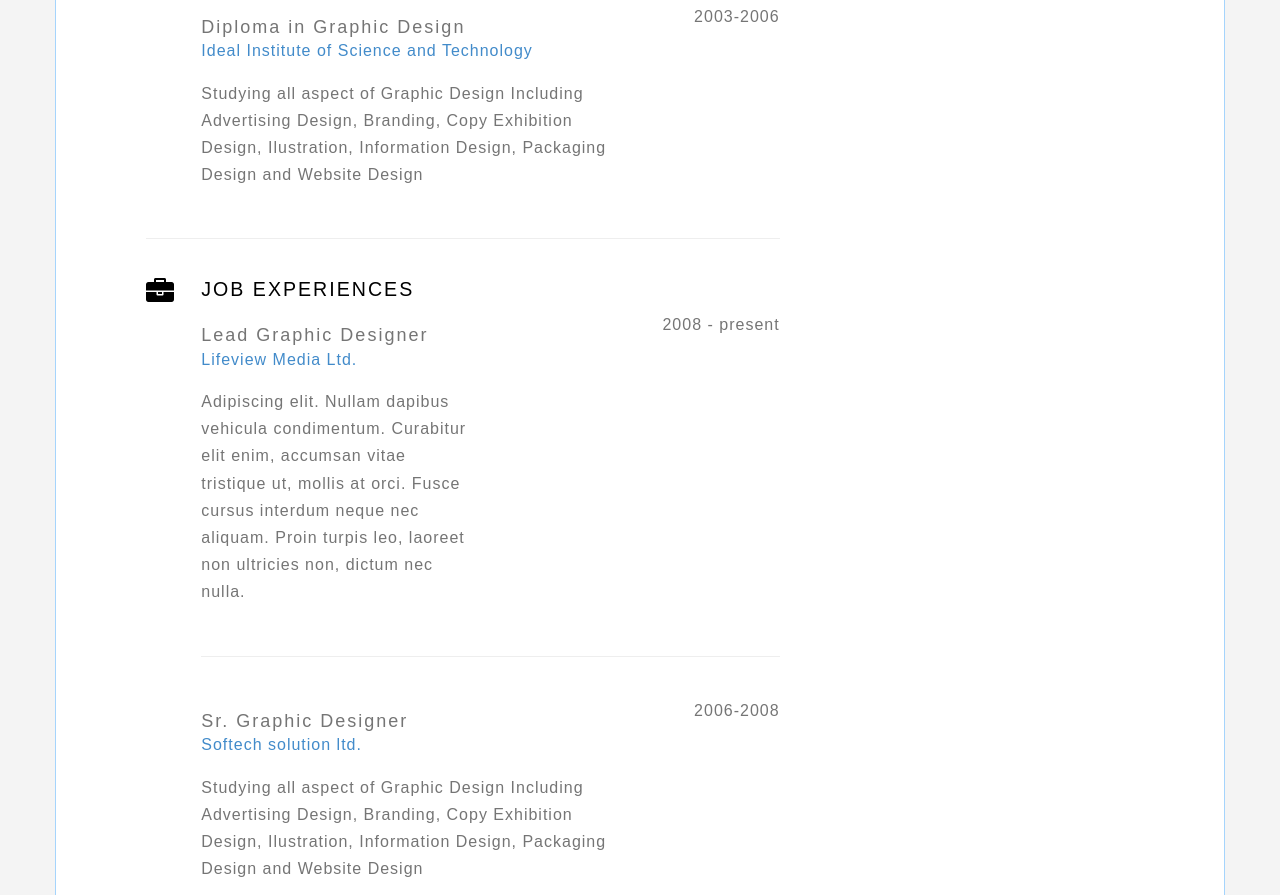
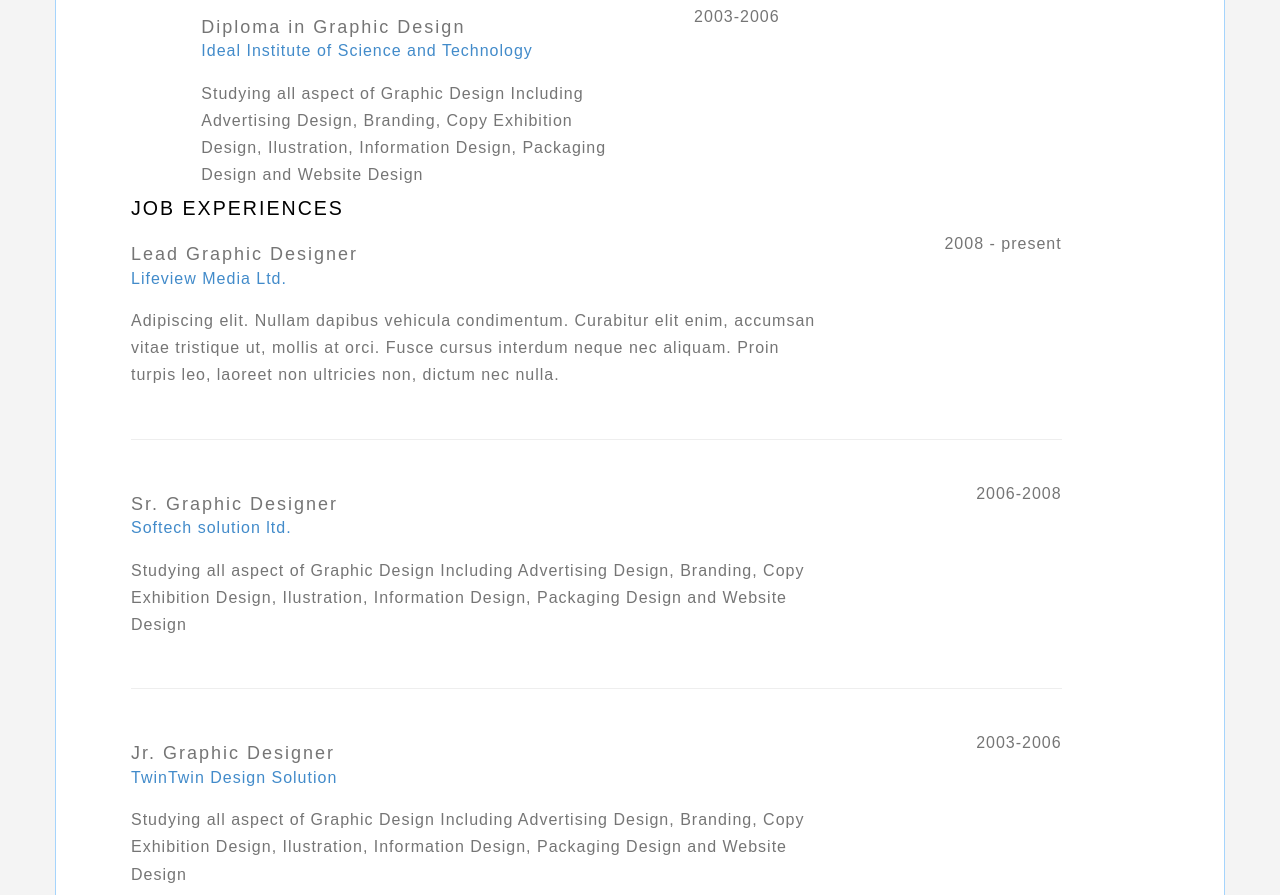
Before and after one commit to pengfeitang/pengfeitang.github.io, a plain HTML site: page index.html in a window 1280 px wide. Shown: the part 1472-2367 px from the top of the page. Drawn offline with Linux system fonts and the light colour scheme; a web font is replaced by a local one.

Commit message:
Update index.html

```diff
--- a/index.html
+++ b/index.html
@@ -191,6 +191,9 @@ FONTS & ICONS
 			</div>
 		</div><!--Education & Certifications end-->
 
+
+	</div><!--left end-->
+
 		<hr>
 
 		<!-- ===========================
@@ -205,14 +208,14 @@ FONTS & ICONS
 				<h3>Job Experiences</h3>
 
 				<div class="row">
-					<div class="col-md-6">
+					<div class="col-md-9">
 						<h4>Lead Graphic Designer</h4>
 						<p class="sub"><a href="">Lifeview Media Ltd.</a>
 						</p>
 						<p>Adipiscing elit. Nullam dapibus vehicula condimentum. Curabitur elit enim, accumsan vitae tristique ut, mollis at orci. Fusce cursus interdum neque nec aliquam. Proin turpis leo, laoreet non ultricies non, dictum nec nulla.</p>
 					</div>
 
-					<div class="year col-md-6">
+					<div class="year col-md-3">
 						<p>2008 - present</p>
 					</div>
 				</div><!--Job 1 end-->
@@ -248,7 +251,6 @@ FONTS & ICONS
 				</div><!--Job 3 end-->
 			</div><!--Job experiences end-->
 		</div><!--Job experiences end-->
-	</div><!--left end-->
 
 	<!-- ===========================
 	SIDEBAR
```
